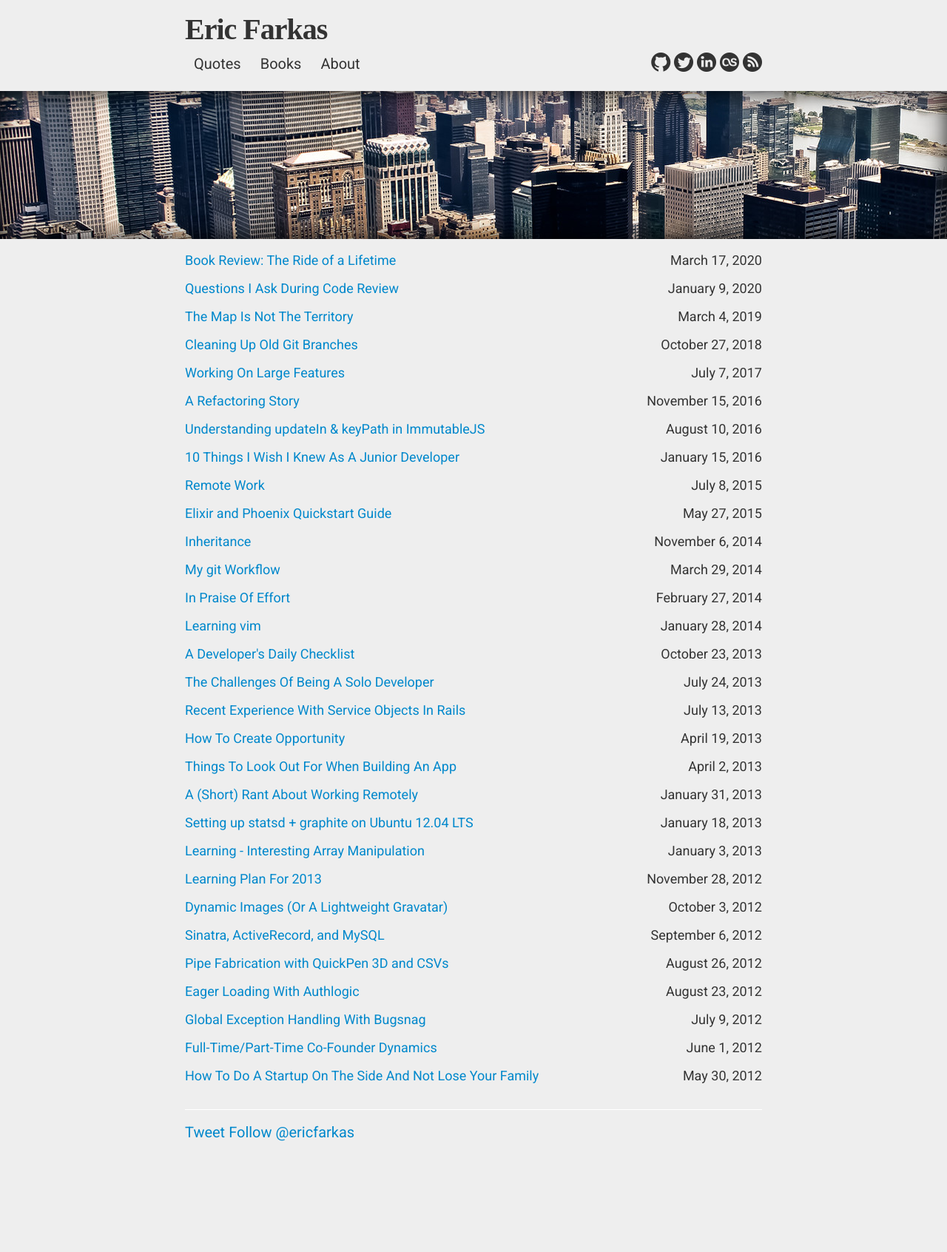
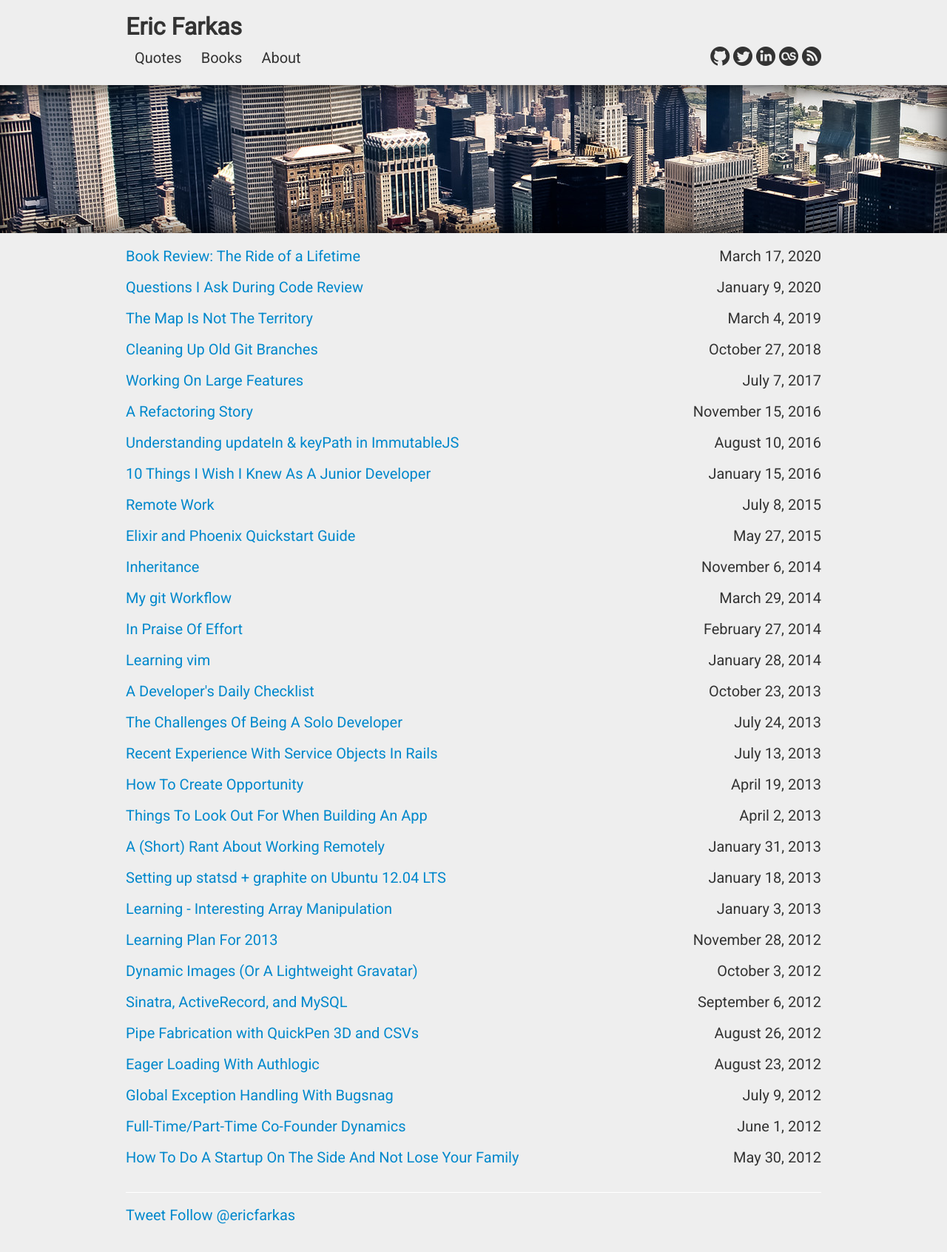
Before and after one commit to speric/speric.github.com, a Jekyll site: the page built from index.html, in a window 1280 px wide. Shown: the whole page at 74% size. Built offline with Jekyll 4.4.1, drawn with Linux system fonts in a browser that asks for light colours; some web fonts are replaced; comment, search, counter and statistics services are not loaded; before the commit the page ends 1580 px from its top, so only the background shows below that.

Commit message:
Add spacing

```diff
--- a/_layouts/layout.html
+++ b/_layouts/layout.html
@@ -33,7 +33,7 @@
 <body>
 <div class="container">
   <div class="row">
-    <div class="span10 offset1">
+    <div class="span12">
       <div style="margin-top: 20px;">
         <header class="jumbotron subhead">
           <h1><a href="/">Eric Farkas</a></h1>
@@ -70,7 +70,7 @@
 
 <div class="container">
   <div class="row">
-    <div class="span10 offset1">
+    <div class="span12">
       <div class="content">
         {{ content }}
       </div>
--- a/assets/css/style.css
+++ b/assets/css/style.css
@@ -12,11 +12,9 @@ body {
 
 .jumbotron h1 {
   margin-bottom: 9px;
-  font-size: 40px;
-  font-weight: bold;
-  letter-spacing: -1px;
+  font-size: 32px;
   line-height: 1;
-  font-family: "Brawler", serif;
+  font-family: "Roboto", serif;
 }
 
 .jumbotron a {
@@ -33,18 +31,18 @@ body {
 }
 
 .post h1 {
-  font-family: "Brawler", serif;
+  font-family: "Roboto", serif;
   margin: 0;
   -webkit-font-smoothing: antialiased;
 }
 
 p {
   font-size: 20px;
-  line-height: 28px;
+  line-height: 32px;
 }
 
 h2 {
-  font-family: "Brawler", serif;
+  font-family: "Roboto", serif;
   margin: 0;
   padding-bottom: 6px;
   -webkit-font-smoothing: antialiased;
--- a/index.html
+++ b/index.html
@@ -5,7 +5,7 @@ header_img: "nyc.jpg"
 ---
 {% for post in site.posts %}
 <div class="row-fluid">
-  <div class="span8"><p style="font-size:18px;"><a href="{{ post.url }}">{{ post.title }}</a></p></div>
-  <div class="span4" align="right"><p style="font-size:18px;">{{ post.date | date: "%B %e, %Y" }}</p></div>
+  <div class="span8"><p><a href="{{ post.url }}">{{ post.title }}</a></p></div>
+  <div class="span4" align="right"><p>{{ post.date | date: "%B %e, %Y" }}</p></div>
 </div>
 {% endfor %}
```
